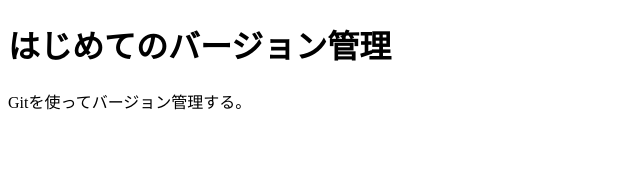
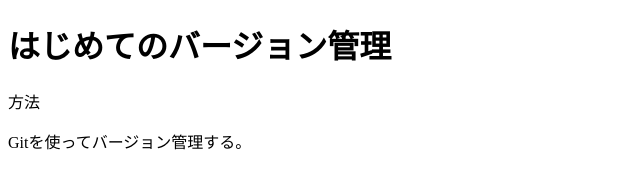
Before and after one commit to Hmk-hmk-hmk/first-git, a plain HTML site: page index.html in a window 1280 px wide. Shown: the whole page, without its empty margins (0-640 px from the left). Drawn offline with Linux system fonts and the light colour scheme.

Commit message:
９行目に方法を追加

```diff
--- a/index.html
+++ b/index.html
@@ -6,6 +6,7 @@
     </head>
     <body>
         <h1>はじめてのバージョン管理</h1>
+        <p>方法</p>
         <p>Gitを使ってバージョン管理する。</p>
     </body>
 </html>
```
